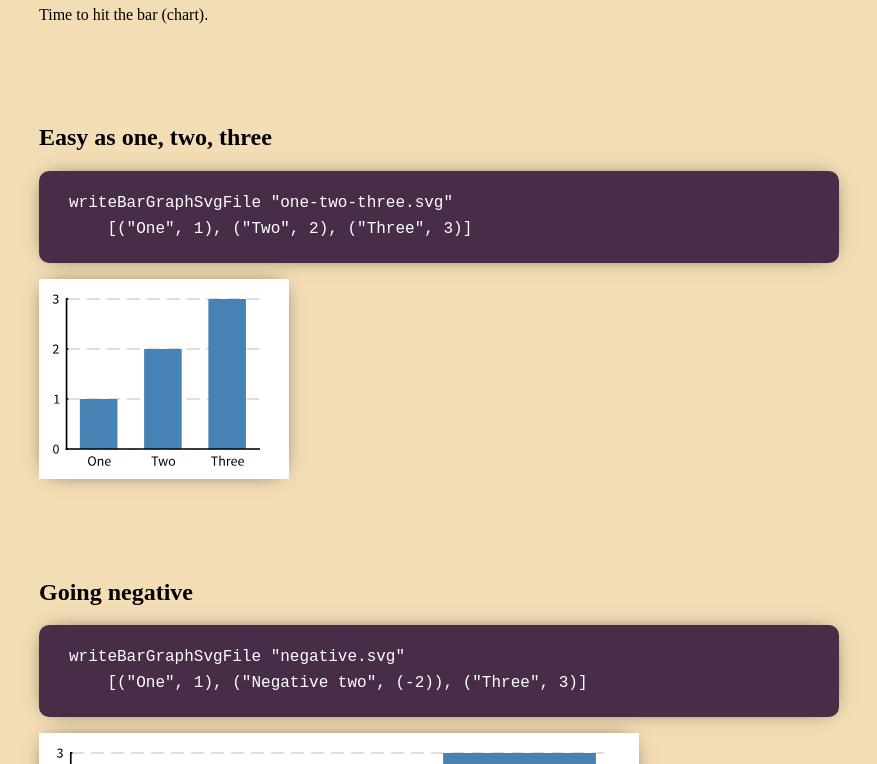
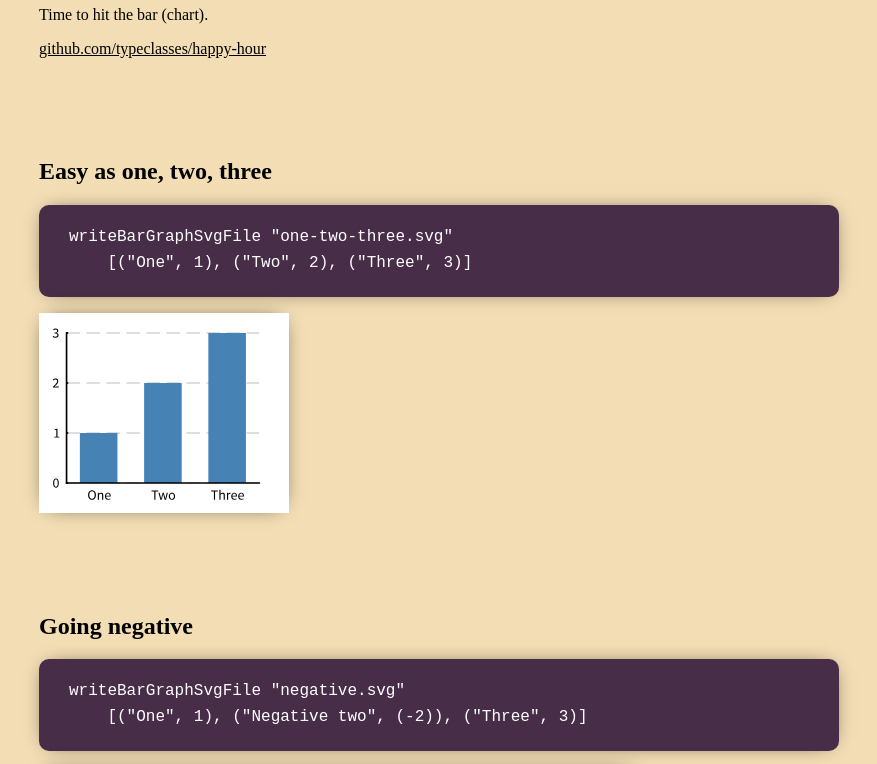
Before and after one commit to typeclasses/happy-hour, a plain HTML site: page docs/index.html in a window 1280 px wide. Shown: the part 110-874 px from the top of the page, without its empty margins (201-1078 px from the left). Drawn offline with Linux system fonts and the light colour scheme.

Commit message:
add link from doc to github

```diff
--- a/docs/index.html
+++ b/docs/index.html
@@ -1,4 +1,4 @@
-<html lang="en"><head><meta charset="utf-8"><title>Happy Hour</title><meta content="@typeclasses" name="twitter:site"><link href="style.css" rel="stylesheet"></head><body><main><h1>It&#39;s Happy Hour</h1><p>Time to hit the bar (chart).</p><h2>Easy as one, two, three</h2><pre><code>writeBarGraphSvgFile &quot;one-two-three.svg&quot;
+<html lang="en"><head><meta charset="utf-8"><title>Happy Hour</title><meta content="@typeclasses" name="twitter:site"><link href="style.css" rel="stylesheet"></head><body><main><h1>It&#39;s Happy Hour</h1><p>Time to hit the bar (chart).</p><p><a href="https://github.com/typeclasses/happy-hour/">github.com/typeclasses/happy-hour</a></p><h2>Easy as one, two, three</h2><pre><code>writeBarGraphSvgFile &quot;one-two-three.svg&quot;
     [(&quot;One&quot;, 1), (&quot;Two&quot;, 2), (&quot;Three&quot;, 3)]
 </code></pre><img src="figures/one-two-three.svg" style="height:200px"><h2>Going negative</h2><pre><code>writeBarGraphSvgFile &quot;negative.svg&quot;
     [(&quot;One&quot;, 1), (&quot;Negative two&quot;, (-2)), (&quot;Three&quot;, 3)]
--- a/docs/style.css
+++ b/docs/style.css
@@ -73,5 +73,11 @@ pre
   color            : #ffffff;
 }
 
+body,
+a
+{
+  color : #000000;
+}
+
 
 /* Generated with Clay, http://fvisser.nl/clay */
```
Also changed, not shown: 1 other file.
